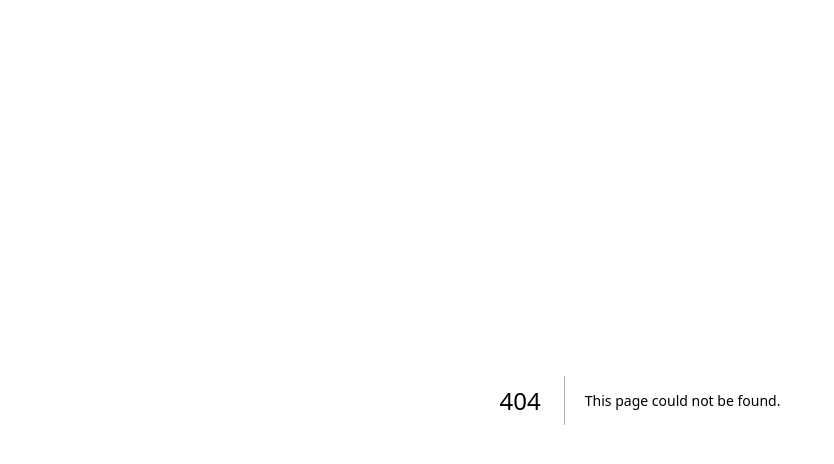
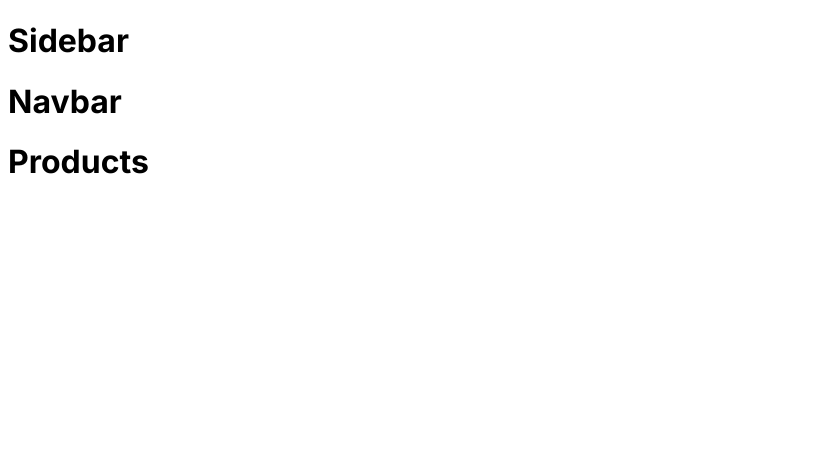
Before and after one commit to potatodevsr/nextadmin-project, a Next.js app: page /dashboard/products in a window 1280 px wide. Before the commit this address had no page. Shown: the top 464 px of the page, without its empty margins (0-834 px from the left). Built offline with nearby package versions, Linux system fonts and the light colour scheme.

Commit message:
Next.js 14 Folder Structure, Layouts, Styles

```diff
--- /dev/null
+++ b/app/dashboard/products/page.jsx
@@ -0,0 +1,10 @@
+
+const Products = () => {
+    return (
+        <div>
+            <h1>Products</h1>
+        </div>
+    )
+}
+
+export default Products
```
Also changed, not shown: 1 other file (tests, documents, lock files or other folders).
